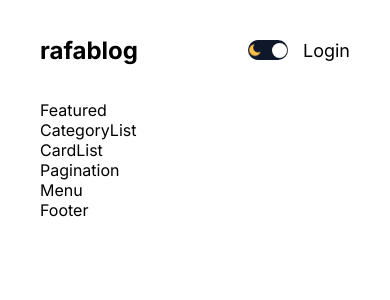
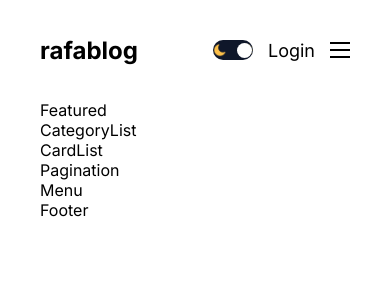
Before and after one commit to Rauf-pro/blogapp-next, a Next.js app: page / in a window 390 px wide. Shown: the top 300 px of the page. Built offline with nearby package versions, Linux system fonts and the light colour scheme.

Commit message:
finish responsive menu navbar

```diff
--- a/src/components/authLinks/AuthLinks.jsx
+++ b/src/components/authLinks/AuthLinks.jsx
@@ -1,8 +1,10 @@
-import React from "react";
+"use client";
+import React, { useState } from "react";
 import styles from "./authlinks.module.css";
 import Link from "next/link";
 
 const AuthLinks = () => {
+  const [open, setOpen] = useState(false);
   const status = "notauthenticated";
   return (
     <>
@@ -14,6 +16,26 @@
           <span className={styles.link}>Logout</span>
         </>
       )}
+      <div className={styles.burger} onClick={() => setOpen(!open)}>
+        <div className={styles.line}></div>
+        <div className={styles.line}></div>
+        <div className={styles.line}></div>
+      </div>
+      {open && (
+        <div className={styles.responsiveMenu}>
+          <Link href={"/"}>HomePage</Link>
+          <Link href={"/about"}>About</Link>
+          <Link href={"/contact"}>Contact</Link>
+          {status === "notauthenticated" ? (
+            <Link href={"/login"} className={styles.link}>Login</Link>
+          ) : (
+            <>
+              <Link href={"/write"} className={styles.link}>Write</Link>
+              <span className={styles.link}>Logout</span>
+            </>
+          )}
+        </div>
+      )}
     </>
   );
 };
--- a/src/components/authLinks/authlinks.module.css
+++ b/src/components/authLinks/authlinks.module.css
@@ -1,3 +1,41 @@
 .link {
     cursor: pointer;
   }
+
+  .burger{
+    width: 20px;
+    height: 16px;
+    flex-direction: column;
+    justify-content: space-between;
+    cursor: pointer;
+    display: none;
+  }
+
+  .line{
+    width: 100%;
+    height: 2px;
+    background-color: var(--textColor);
+  }
+  .responsiveMenu{
+    position: absolute;
+    top: 100px;
+    left: 0;
+    background-color: var(--bg);
+    height: calc(100vh - 100px);
+    width: 100%;
+    display: flex;
+    flex-direction: column;
+    align-items: center;
+    justify-content: center;
+    gap: 50px;
+    font-size: 36px;
+  }
+
+  @media screen and (max-width: 640px) {
+     .burger{
+      display: flex;
+     }
+     .link{
+      display: none;
+     }
+  }
```
Also changed, not shown: src/components/themeToggle/ThemeToggle.jsx (+19 -4 lines).
